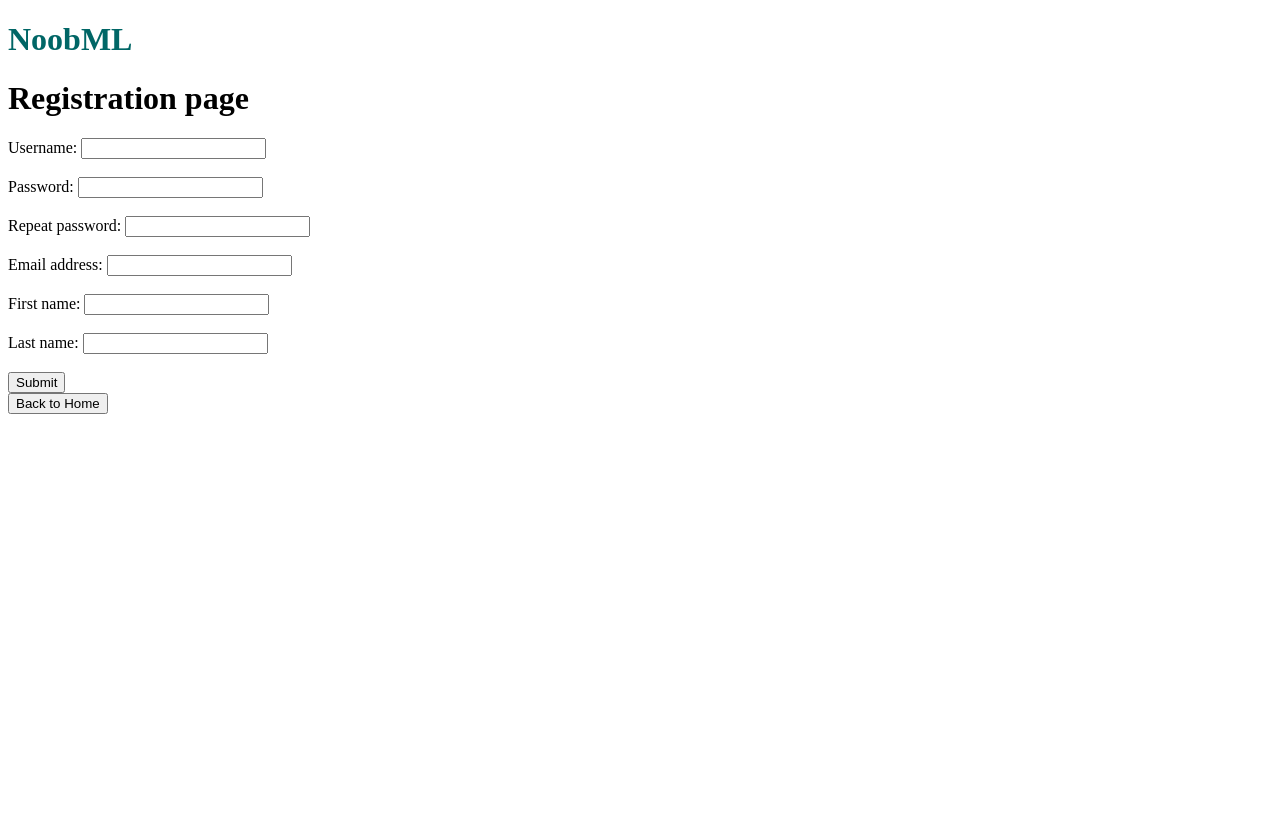
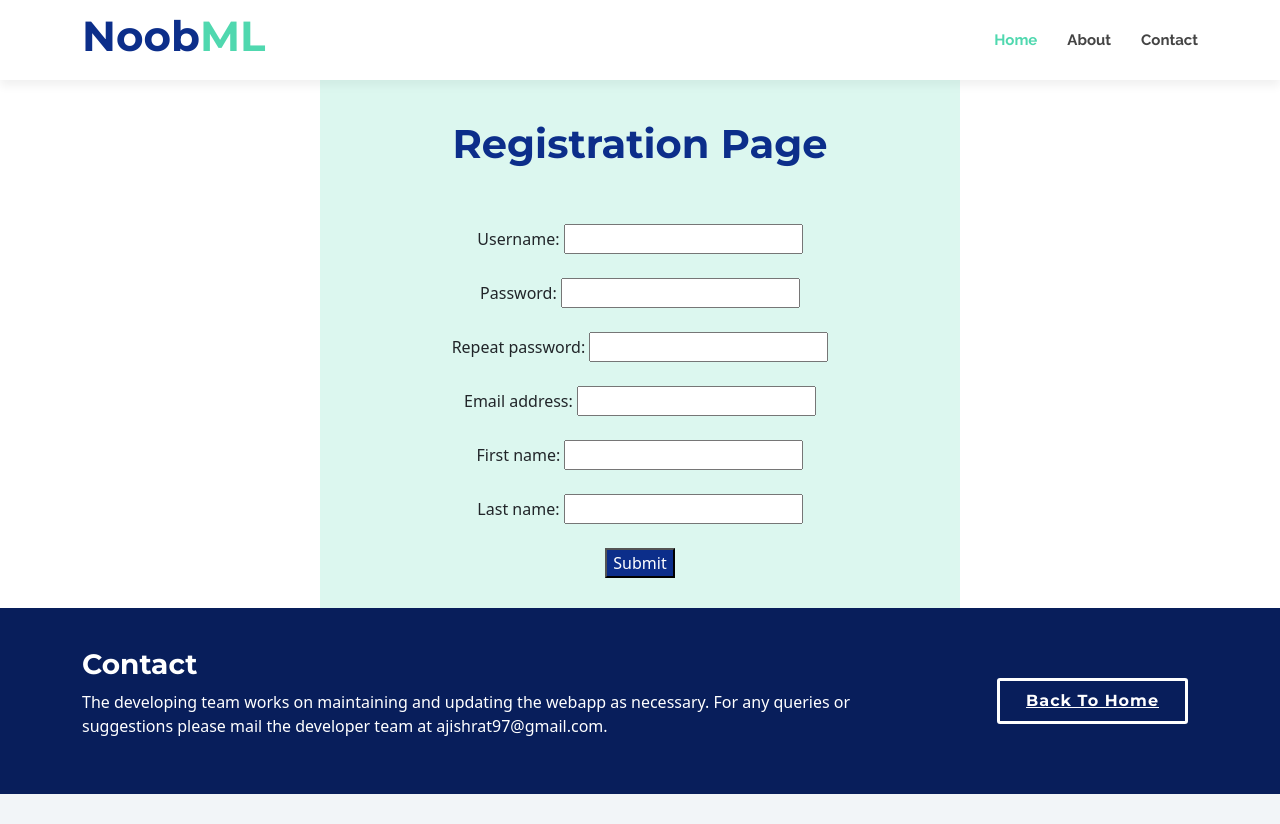
Before and after one commit to coreprinciple6/NoobML, a Django app: page /Home/register/ in a window 1280 px wide. Before the commit the page ends 414 px from the top, so only its background shows below. Run offline with Django 3.2, Linux system fonts and the light colour scheme; some libraries are stand-ins or nearby versions.

Commit message:
login, register page revamped

```diff
--- a/code/NoobML/Home/static/Home/style.css
+++ b/code/NoobML/Home/static/Home/style.css
@@ -817,3 +817,6 @@ section {
 #footer .credits a {
   color: #0c2e8a;
 }
+
+
+/*------------------Extra------------------------------------*/
--- a/code/NoobML/Home/templates/Home/dashboard.html
+++ b/code/NoobML/Home/templates/Home/dashboard.html
@@ -36,8 +36,8 @@
       <nav id="navbar" class="navbar">
         <ul>
           <li><a class="nav-link scrollto active" href="#hero">Home</a></li>
-          <li><a class="nav-link scrollto" href="#about">About</a></li>
-          <li><a class="nav-link scrollto" href="#services">Services</a></li>
+          <li><a class="nav-link scrollto" href="{% url 'inference_view' %}">About</a></li>
+          <li><a class="nav-link scrollto" href="{% url 'logout_view' %}">Logout</a></li>
           <li><a class="nav-link scrollto" href="#call-to-action">Contact</a></li>
         </ul>
         <i class="bi bi-list mobile-nav-toggle"></i>
--- a/code/NoobML/Home/templates/Home/register.html
+++ b/code/NoobML/Home/templates/Home/register.html
@@ -1,21 +1,54 @@
 <!DOCTYPE html>
 <html lang="en">
 <head>
-    <meta charset="UTF-8">
-
-    <title>Register</title>
+   <title>Dashboard</title>
+  <meta charset="utf-8">
+  <meta content="width=device-width, initial-scale=1.0" name="viewport">
 
   {% load static %}
-    <link rel="stylesheet" type="text/css" href="{% static 'Home/login.css' %}">
+  <!-- Google Fonts -->
+  <link href="https://fonts.googleapis.com/css?family=Open+Sans:300,300i,400,400i,700,700i|Raleway:300,400,500,700,800|Montserrat:300,400,700" rel="stylesheet">
+    <!-- Template Main CSS File -->
+  <link rel="stylesheet" href="{% static 'Home/style.css' %}" >
+
+  <!-- Vendor CSS Files -->
+
+  <link rel="stylesheet"  href="{% static 'Home/vendor/bootstrap/css/bootstrap.min.css' %}"  >
+  <link rel="stylesheet"  href="{% static 'Home/vendor/bootstrap-icons/bootstrap-icons.css' %}"  >
+  <link rel="stylesheet"  href="{% static 'Home/vendor/boxicons/css/boxicons.min.css' %}"  >
+  <link rel="stylesheet"  href="{% static 'Home/vendor/glightbox/css/glightbox.min.css' %}"  >
+  <link rel="stylesheet"  href="{% static 'Home/vendor/swiper/swiper-bundle.min.cs' %}" >
 
 </head>
 <body>
 
-    <div ><h1 style="color: #006666">NoobML</h1></div>
+ <!-- ======= Header ======= -->
+  <header id="header" class="d-flex align-items-center">
+    <div class="container d-flex justify-content-between">
+
+      <div id="logo">
+        <h1><a>Noob<span>ML</span></a></h1>
+      </div>
+
+      <nav id="navbar" class="navbar">
+        <ul>
+          <li><a class="nav-link scrollto active" href="#hero">Home</a></li>
+          <li><a class="nav-link scrollto" >About</a></li>
+          <li><a class="nav-link scrollto" href="#call-to-action">Contact</a></li>
+        </ul>
+        <i class="bi bi-list mobile-nav-toggle"></i>
+      </nav><!-- .navbar -->
+
+    </div>
+  </header><!-- End Header -->
+
+<!------------------------main body--------------------------->
 
     <div class="wrapper">
-        <div class="container">
-             <h1>Registration page</h1>
+        <div class="container" style="text-align: center; padding: 0px 0px 30px 0px; width: 50%; background-color: rgba(80, 216, 175, 0.2);">
+            <h1 style="padding-top: 40px; color: #0c2e8a;"> <strong>Registration Page </strong></h1>
+            <br> <br>
+
         <form action="{% url 'register_view' %}" method="post">
                     {% csrf_token %}
                     {% for field in form.visible_fields %}
@@ -23,14 +56,42 @@
                         {{ field.label_tag }} {{ field }}
                         <br><br>
                     {% endfor %}
-        <input type="submit" value="Submit">
+                    <input type="submit" value="Submit" style="background-color: #0c2e8a;color: white">
         </form>
 
           </div>
-      <a href="{% url 'index' %}"><button> Back to Home</button></a>
     </div>
 
 
 
+     <!-- ======= Call To Action Section ======= -->
+    <section id="call-to-action">
+      <div class="container" data-aos="zoom-out">
+        <div class="row">
+          <div class="col-lg-9 text-center text-lg-start">
+            <h3 class="cta-title">Contact</h3>
+            <p class="cta-text"> The developing team works on maintaining and updating the webapp as necessary. For any queries or suggestions please mail the developer team at ajishrat97@gmail.com. </p>
+          </div>
+
+
+                    <div class="col-lg-3 cta-btn-container text-center">
+            <a class="cta-btn align-middle" href="{% url 'index' %}" >Back To Home</a>
+          </div>
+        </div>
+      </div>
+      <a href="#" class="back-to-top d-flex align-items-center justify-content-center"><i class="bi bi-arrow-up-short"></i></a>
+    </section><!-- End Call To Action Section -->
+
+
+
+  </main><!-- End #main -->
+
+  <!-- ======= Footer ======= -->
+  <footer id="footer">
+    <div class="container">
+
+    </div>
+  </footer><!-- End Footer -->
+
 </body>
 </html>
```
Also changed, not shown: code/NoobML/Home/templates/Home/login.html (+65 -10 lines), code/NoobML/db.sqlite3. Lines whose indentation alone changed are shown as unchanged.
